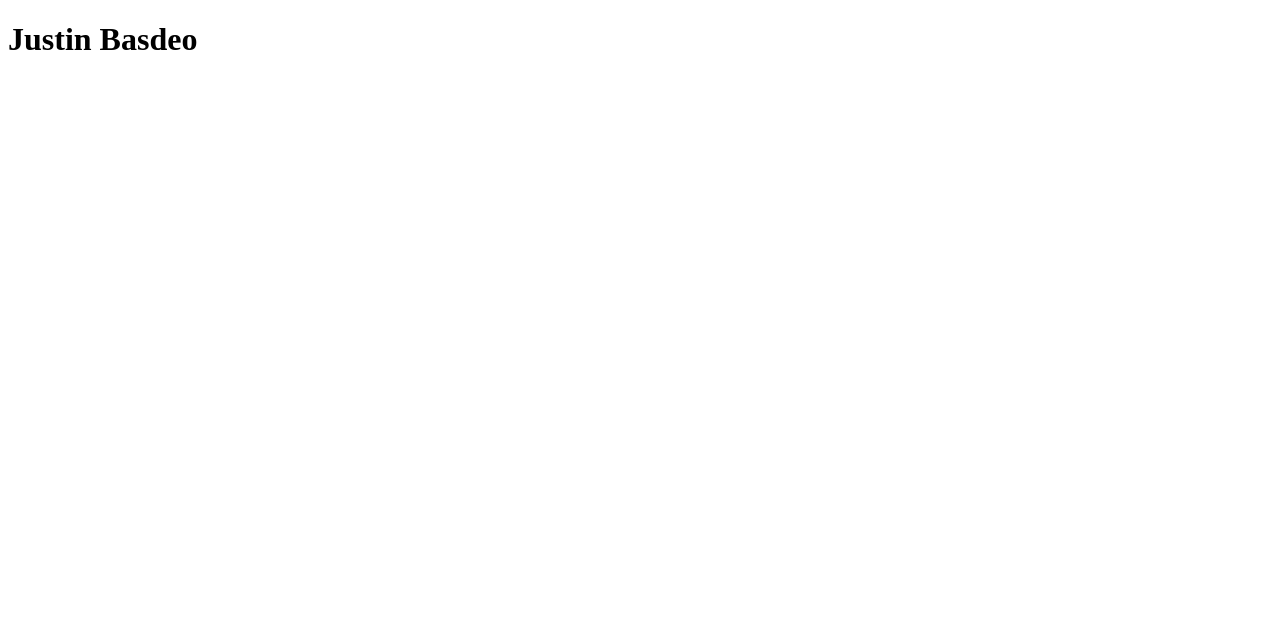
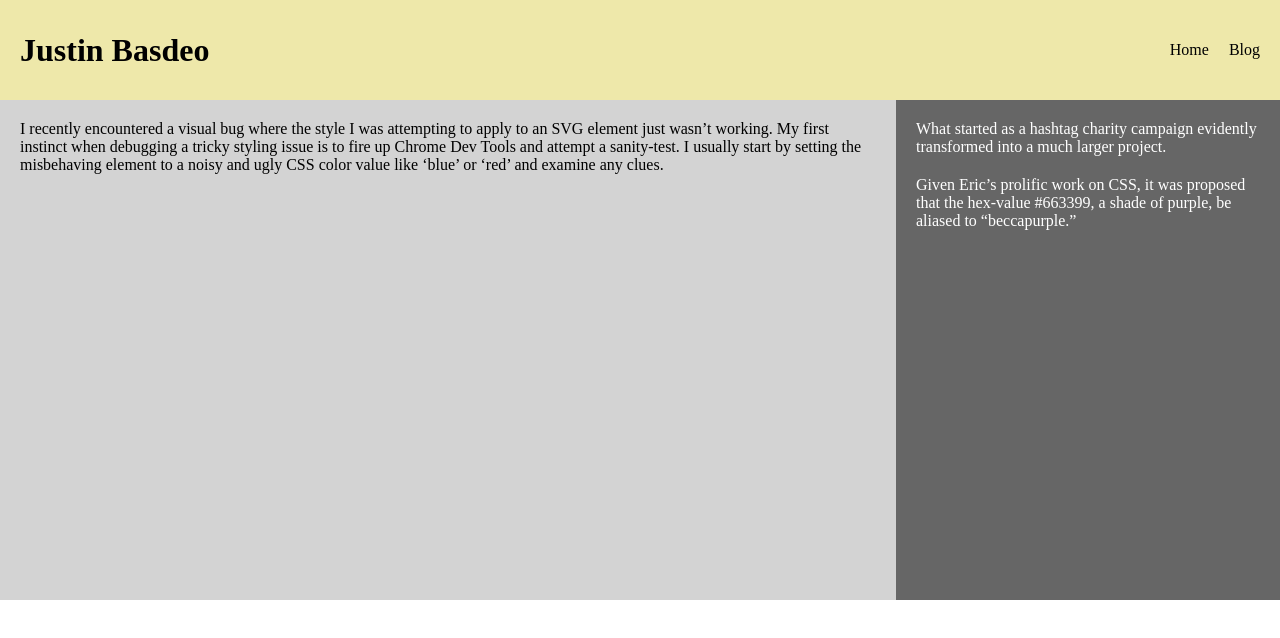
Before and after one commit to jrbasdeo/Lab1, a plain HTML site: page index.html in a window 1280 px wide. Drawn offline with Linux system fonts and the light colour scheme.

Commit message:
created styles.css. Added content, header, and sidebar to index.html

```diff
--- a/index.html
+++ b/index.html
@@ -5,8 +5,46 @@
     <meta name="viewport" content="width=device-width, initial-scale=1.0">
     <meta http-equiv="X-UA-Compatible" content="ie=edge">
     <title>Lab 1 - Home</title>
+
+    <link rel="stylesheet" href="styles.css">
 </head>
 <body>
-    <h1>Justin Basdeo</h1>
+    <div class="header">
+       <h1>Justin Basdeo</h1>
+       <ul>
+           <li>
+               <a href="index.html">Home</a>
+           </li>
+           <li>
+               <a href="blog.html">Blog</a>
+           </li>
+       </ul>
+    </div>
+    <div class="main">
+        <div class="content">
+            <p>
+                I recently encountered a visual bug where the style
+                I was attempting to apply to an SVG element just wasn’t
+                working. My first instinct when debugging a tricky
+                styling issue is to fire up Chrome Dev Tools and attempt
+                a sanity-test. I usually start by setting the misbehaving
+                element to a noisy and ugly CSS color value like ‘blue’ or
+                ‘red’ and examine any clues.
+            </p>
+
+        </div>
+        <div class="sidebar">
+            <p>
+                What started as a hashtag charity campaign evidently
+                transformed into a much larger project.
+            </p>
+            <p>
+                Given Eric’s prolific work on CSS, it was proposed that
+                the hex-value #663399, a shade of purple, be aliased to
+                “beccapurple.”
+            </p>
+        </div>
+    </div>
+
 </body>
 </html>
--- /dev/null
+++ b/styles.css
@@ -0,0 +1,54 @@
+html, body {
+    margin: 0;
+    padding: 0;
+}
+
+.header {
+    height: 60px;
+    line-height: 60px;
+    padding: 20px;
+    background-color: palegoldenrod;
+    display: flex;
+    justify-content: space-between;
+}
+
+h1 {
+    margin: 0;
+}
+
+ul {
+    list-style: none;
+    margin: 0;
+    padding: 0;
+    display: flex;
+}
+
+ul a {
+    color: black;
+    text-decoration: none;
+}
+
+ul li {
+    margin-left: 20px;
+}
+
+.main {
+    display: flex
+}
+
+.content {
+    width: 70vw;
+    background-color: lightgray;
+    min-height: 500px;
+}
+
+.sidebar {
+    width: 30vw;
+    background-color: #666;
+    min-height: 500px;
+    color: white;
+}
+
+p{
+    margin: 20px;
+}
```
